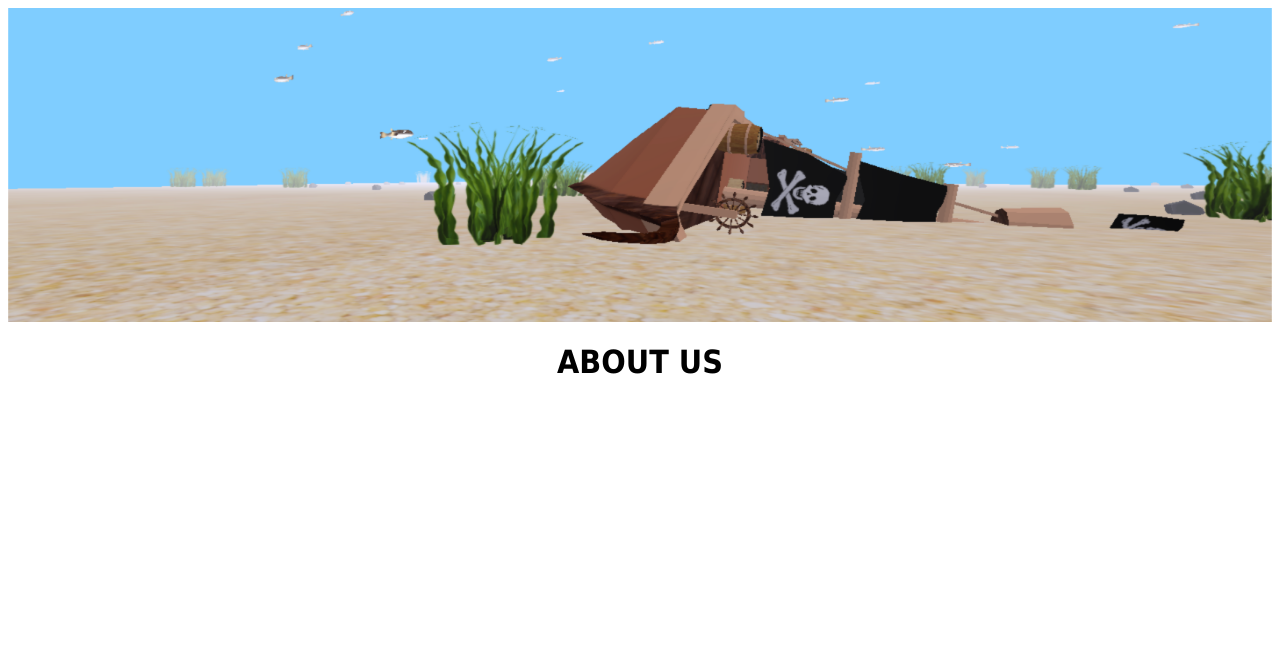
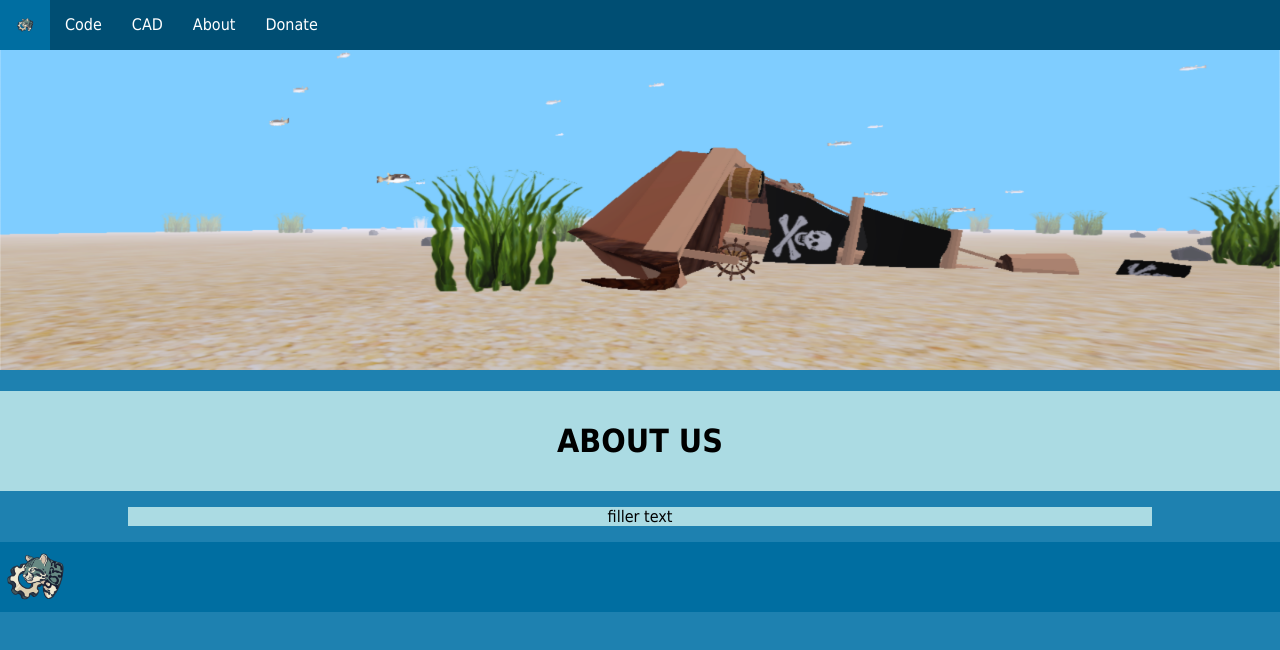
Before and after one commit to Yaypixel/ocebots-website, a website built with Vite: page AboutUs/AboutUs.html in a window 1280 px wide. Built offline with nearby package versions, Linux system fonts and the light colour scheme.

Commit message:
about us pt1

```diff
--- a/AboutUs/AboutUs.css
+++ b/AboutUs/AboutUs.css
@@ -1,3 +1,7 @@
+body {
+    background-color: #1e81b0;
+    margin: 0px;
+}
 img {
     width: 100%;
     height: 40%;
@@ -5,4 +9,63 @@ img {
 h1 {
     text-align: center;
     font-family: Tahoma, sans-serif;
+    vertical-align: middle;
+    line-height: 100px;
 }
+#text {
+    border: none;
+    text-align: center;
+    font-family: Tahoma, sans-serif;
+    vertical-align: middle;
+}
+#text-box{
+    background-color: #abdbe3;
+    width: 80%;
+    height: auto;
+    margin-left: auto;
+    margin-right: auto;
+}
+#title {
+    background-color: #abdbe3;
+    width: 100%;
+    height: 100px;
+    margin-left: auto;
+    margin-right: auto;
+}
+.navbar ul{
+    list-style-type: none;
+    background-color: #004e73;
+    padding: 0px;
+    margin: 0px;
+    overflow: hidden;
+}
+.navbar a{
+    color: white;
+    text-decoration: none;
+    padding: 15px;
+    display: block;
+    text-align: center;
+    font-family: Tahoma, sans-serif;
+}
+#ocebot-nav{
+    width: 20px;
+    height: 20px;
+    max-height: 60px;
+}
+.navbar a:hover {
+    background-color: #006ea1;
+}
+.navbar li {
+    float: left;
+}
+
+#end {
+    background-color: #006ea1;
+    bottom: 0;
+    width: 100%;
+    height: 70px;
+}
+#ocebot {
+    width: 70px;
+    height: 70px;
+}
--- a/AboutUs/AboutUs.html
+++ b/AboutUs/AboutUs.html
@@ -4,9 +4,27 @@
         <link rel="stylesheet" href="AboutUs.css">
     </head>
     <body>
+        <nav class="navbar">
+            <ul>
+                <li><a href="/index.html"><img src="/ocebot.png" id="ocebot-nav"></a></li>
+                <li><a href="https://github.com/Ocebots">Code</a></li>
+                <li><a href="https://cad.onshape.com/documents/c01859492615b629566d2c45/w/a91257017dbf755ccfec722a">CAD</a></li>
+                <li><a href="AboutUs.html">About</a></li>
+                <li><a href="AboutUs.html">Donate</a></li>
+            </ul>
+        </nav>
+
         <div id="banner">
             <img src="/AboutBanner.png">
         </div>
-        <h1>ABOUT US</h1>
+        <div id="title">
+            <h1>ABOUT US</h1>
+        </div>
+        <div id="text-box">
+            <p id="text">filler text</h3>
+        </div>
+        <div id="end">
+            <a href="/index.html"><img src="/ocebot.png" id="ocebot"></a>
+        </div>
     </body>
 </html>
```
